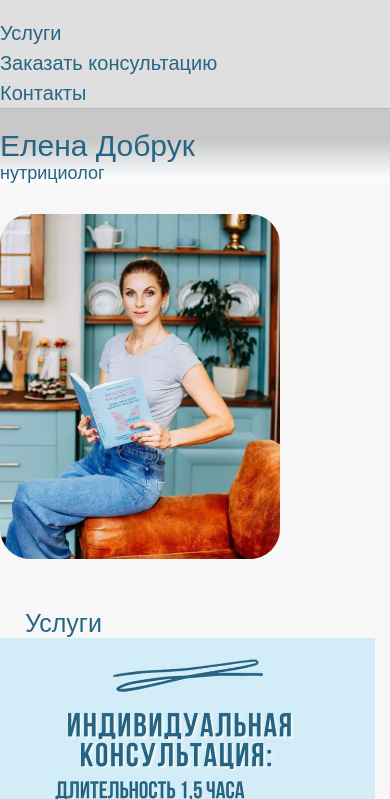
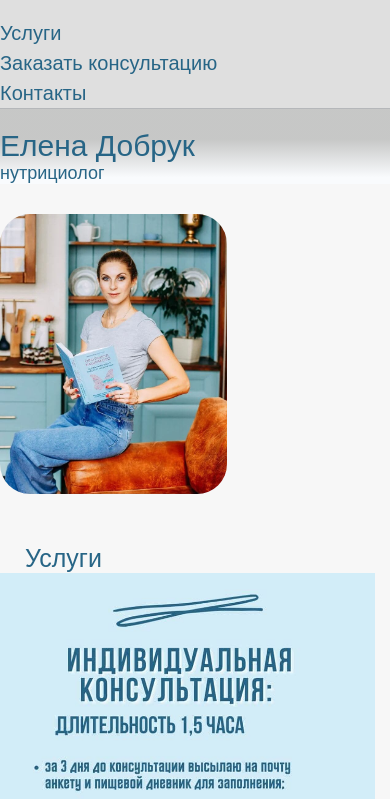
Before and after one commit to Mavi-Dobruk/Nutrition, a PHP site: page / in a window 390 px wide. Shown: the top 799 px of the page. Run offline with PHP 8.4, Linux system fonts and the light colour scheme.

Commit message:
Update style.css

```diff
--- a/style.css
+++ b/style.css
@@ -165,6 +165,7 @@ h2 {
   }
   .main_photo {
     max-width: 280px;
+    max-height: 280px;
   }
   .servis_photo {
     max-width: 375px;
```
